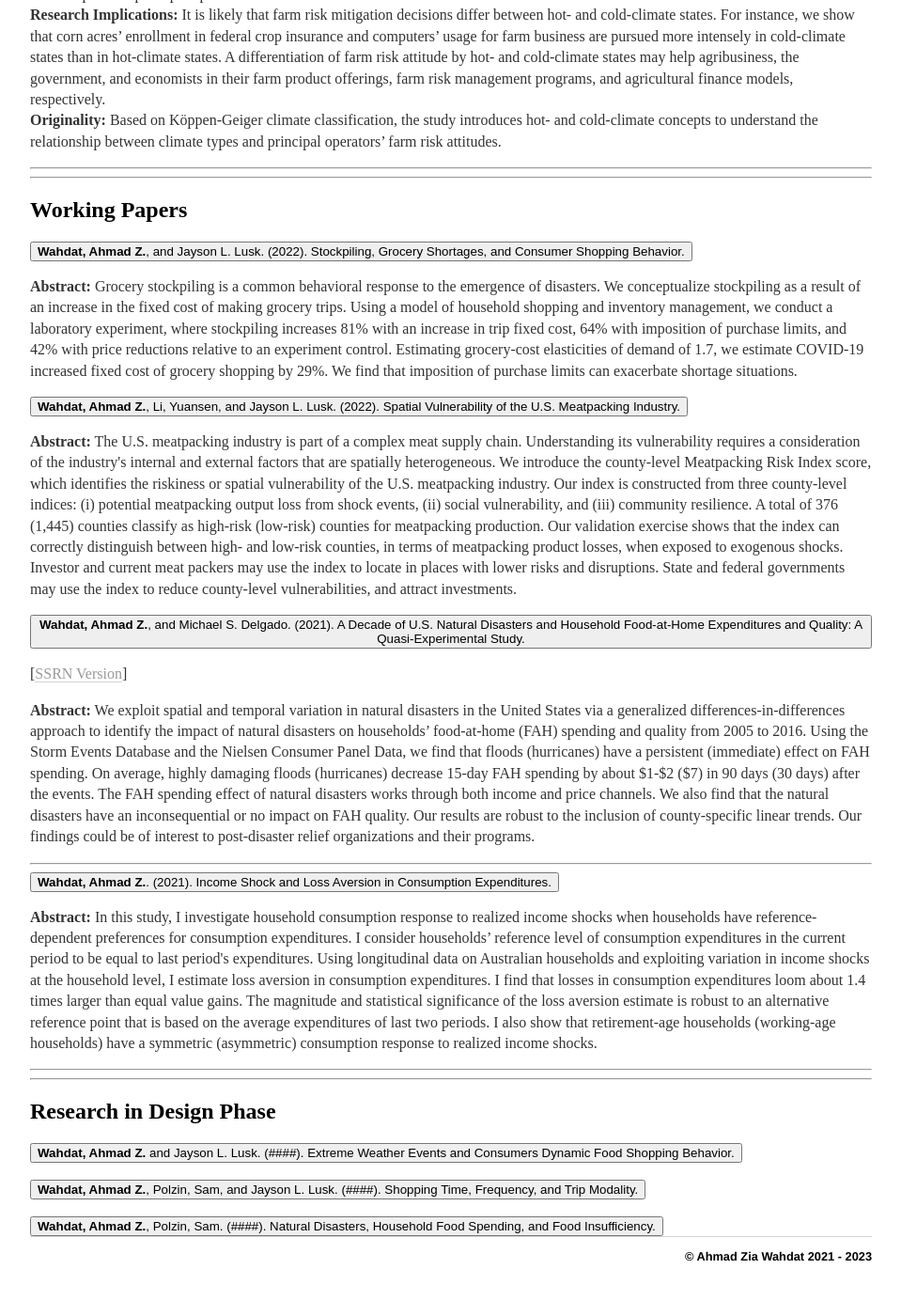
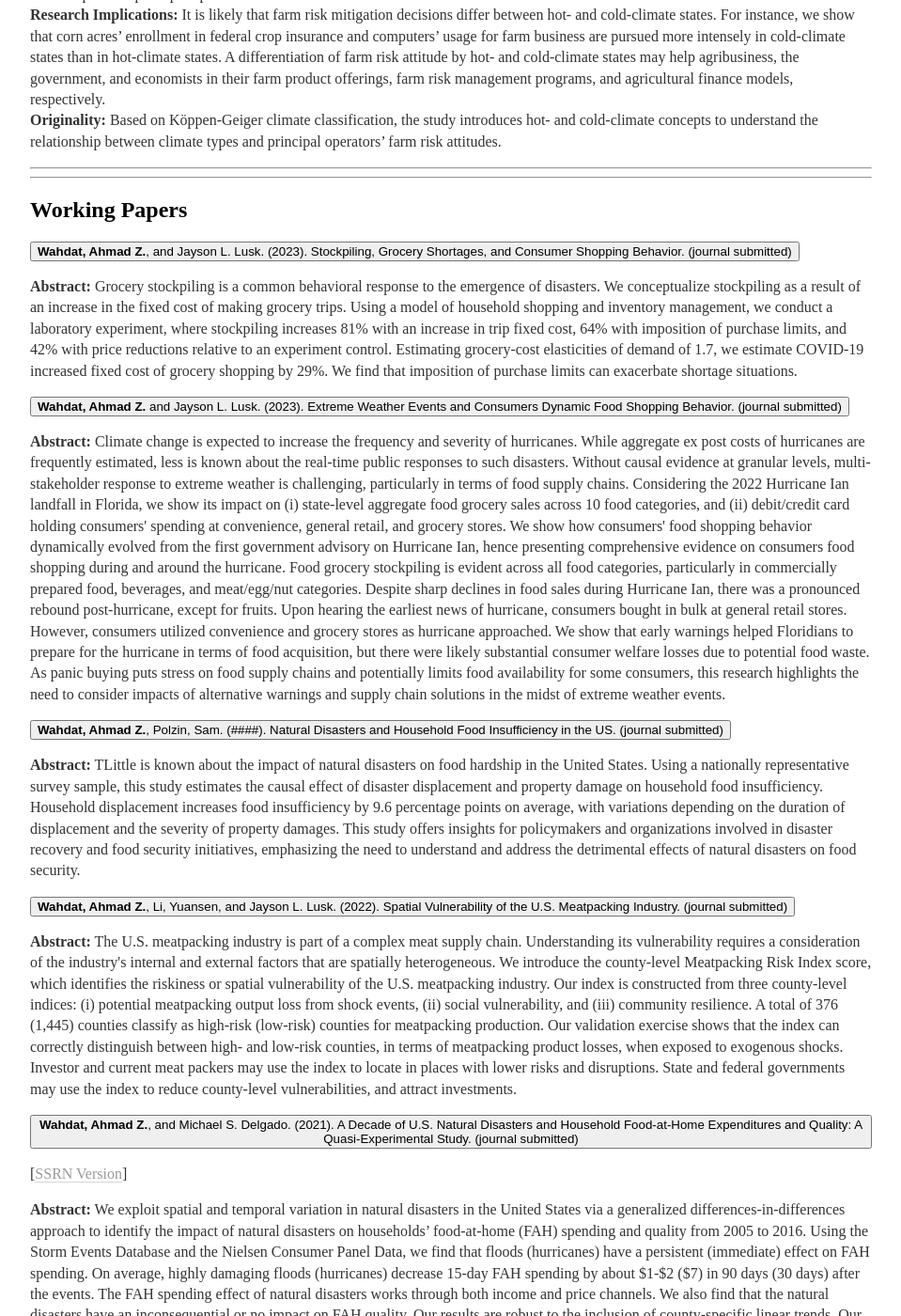
Before and after one commit to awahdat/webpage, a Jekyll site: the page built from research/index.html, in a window 1280 px wide and 1400 px high, scrolled down 1650 px. Shown: the whole window at 94% size, without its empty margins (160-1119 px from the left). Built offline with Jekyll 4.4.1, drawn with Linux system fonts in a browser that asks for light colours; some of the changed text lies outside the part shown.

Commit message:
Update index.html

```diff
--- a/research/index.html
+++ b/research/index.html
@@ -6,6 +6,25 @@ description: Research work of Ahmad Zia Wahdat.
 <div class="research">
 
 	<h2>Publications</h2>
+
+
+	<button class="accordion">Polzin, Sam S., Lusk, Jayson L., and <strong>Ahmad Z. Wahdat</strong>. (2023). Measuring Sustainable Consumer
+		Food Purchasing and Behavior. <em>Appetite.</em>,<em>180</em>, 106369. </button>
+	<p>[<a href="https://doi.org/10.1016/j.appet.2022.106369" target="_blank" rel="noopener noreferrer">Published Online Article</a>]</p>
+
+	<p><strong>Abstract:</strong> Consumer food purchasing and willingness to adopt a sustainable healthy diet (SHD) is a key factor affecting
+		the sustainability of the entire food system. Studies have developed scales to measure consumer preferences for particular
+		consumption patterns, while others have sought to empirically define the multiple dimensions of a sustainable food system
+		(environmental, social, economic, etc.). This paper builds on these literatures by tracking consumers’ SHD behaviors using a
+		large-scale, longitudinal survey of adults in the United States and mapping them onto multiple systems-level indicators.
+		We wanted to know whether consumers interact with the sustainability of their food along the same principles developed by experts.
+		Our study defines 18 food purchasing behaviors that support the sustainability goals of leading scientific institutions,
+		uses factor analysis to identify the unobserved drivers behind these behaviors, and creates SHD scores to investigate their
+		correlations with other consumer characteristics and behaviors. Factor analysis results show consumer food purchasing is
+		motivated by three underlying sustainability dimensions—Economic Security, Socio-Environment, and Nutrition—which are fewer
+		constructs than often defined by academic researchers. SHD scores reveal higher adoption of behaviors that fall under
+		Economic Security relative to the other two dimensions. All three sustainability constructs are impacted by socio-economic
+		and demographic characteristics.</p>
 
 	<button class="accordion"><strong>Wahdat, Ahmad Z.</strong>, and Jayson L. Lusk. (2022).
 	The Achilles Heel of the U.S. Food Industries: Exposure to Labor and Upstream Industries in the Supply Chain,
@@ -24,24 +43,6 @@ description: Research work of Ahmad Zia Wahdat.
 		production labor, consistent with the observed disruptions to the meatpacking sector during COVID-19,
 		which were largely caused by labor issues. Our results may help academics and practitioners to understand
 		food industries' vulnerabilities to upstream industries and labor occupations.</p>
-
-	<button class="accordion">Polzin, Sam S., Lusk, Jayson L., and <strong>Ahmad Z. Wahdat</strong>. (2023). Measuring Sustainable Consumer
-		Food Purchasing and Behavior. <em>Appetite.</em>,<em>180</em>, 106369. </button>
-	<p>[<a href="https://doi.org/10.1016/j.appet.2022.106369" target="_blank" rel="noopener noreferrer">Published Online Article</a>]</p>
-
-	<p><strong>Abstract:</strong> Consumer food purchasing and willingness to adopt a sustainable healthy diet (SHD) is a key factor affecting
-		the sustainability of the entire food system. Studies have developed scales to measure consumer preferences for particular
-		consumption patterns, while others have sought to empirically define the multiple dimensions of a sustainable food system
-		(environmental, social, economic, etc.). This paper builds on these literatures by tracking consumers’ SHD behaviors using a
-		large-scale, longitudinal survey of adults in the United States and mapping them onto multiple systems-level indicators.
-		We wanted to know whether consumers interact with the sustainability of their food along the same principles developed by experts.
-		Our study defines 18 food purchasing behaviors that support the sustainability goals of leading scientific institutions,
-		uses factor analysis to identify the unobserved drivers behind these behaviors, and creates SHD scores to investigate their
-		correlations with other consumer characteristics and behaviors. Factor analysis results show consumer food purchasing is
-		motivated by three underlying sustainability dimensions—Economic Security, Socio-Environment, and Nutrition—which are fewer
-		constructs than often defined by academic researchers. SHD scores reveal higher adoption of behaviors that fall under
-		Economic Security relative to the other two dimensions. All three sustainability constructs are impacted by socio-economic
-		and demographic characteristics.</p>
 				<hr />
 
 
@@ -109,8 +110,8 @@ Economic Impact Payments and Household Food Insufficiency during COVID-19: The C
 	<h2>Working Papers</h2>
 
 
-	<button class="accordion"><strong>Wahdat, Ahmad Z.</strong>, and Jayson L. Lusk. (2022). Stockpiling, Grocery Shortages,
-		and Consumer Shopping Behavior.</button>
+	<button class="accordion"><strong>Wahdat, Ahmad Z.</strong>, and Jayson L. Lusk. (2023). Stockpiling, Grocery Shortages,
+		and Consumer Shopping Behavior. (journal submitted)</button>
 
 	<p><strong>Abstract:</strong> Grocery stockpiling is a common behavioral response to the emergence of disasters.
 		We conceptualize stockpiling as a result of an increase in the fixed cost of making grocery trips.
@@ -121,11 +122,39 @@ Economic Impact Payments and Household Food Insufficiency during COVID-19: The C
 		can exacerbate shortage situations.</p>
 
 
+	<button class="accordion"><strong>Wahdat, Ahmad Z.</strong> and Jayson L. Lusk. (2023).
+		Extreme Weather Events and Consumers Dynamic Food Shopping Behavior. (journal submitted)</button>
+	<p><strong>Abstract:</strong> Climate change is expected to increase the frequency and severity of hurricanes.
+		While aggregate ex post costs of hurricanes are frequently estimated, less is known about the real-time public
+		responses to such disasters. Without causal evidence at granular levels, multi-stakeholder response to extreme
+		weather is challenging, particularly in terms of food supply chains. Considering the 2022 Hurricane Ian
+		landfall in Florida, we show its impact on (i) state-level aggregate food grocery sales across 10 food
+		categories, and (ii) debit/credit card holding consumers' spending at convenience, general retail,
+		and grocery stores. We show how consumers' food shopping behavior dynamically evolved from the first
+		government advisory on Hurricane Ian, hence presenting comprehensive evidence on consumers food
+		shopping during and around the hurricane. Food grocery stockpiling is evident across all food
+		categories, particularly in commercially prepared food, beverages, and meat/egg/nut categories.
+		Despite sharp declines in food sales during Hurricane Ian, there was a pronounced rebound
+		post-hurricane, except for fruits. Upon hearing the earliest news of hurricane, consumers bought in
+		bulk at general retail stores. However, consumers utilized convenience and grocery stores as hurricane
+		approached. We show that early warnings helped Floridians to prepare for the hurricane in terms of
+		food acquisition, but there were likely substantial consumer welfare losses due to potential food waste.
+		As panic buying puts stress on food supply chains and potentially limits food availability for some
+		consumers, this research highlights the need to consider impacts of alternative warnings and
+		supply chain solutions in the midst of extreme weather events.</p>
 
-
+	<button class="accordion"><strong>Wahdat, Ahmad Z.</strong>, Polzin, Sam. (####).
+		Natural Disasters and Household Food Insufficiency in the US. (journal submitted)</button>
+	<p><strong>Abstract:</strong> TLittle is known about the impact of natural disasters on food hardship in the United States.
+		Using a nationally representative survey sample, this study estimates the causal effect of disaster displacement
+		and property damage on household food insufficiency. Household displacement increases food insufficiency
+		by 9.6 percentage points on average, with variations depending on the duration of displacement and the
+		severity of property damages. This study offers insights for policymakers and organizations involved in
+		disaster recovery and food security initiatives, emphasizing the need to understand and address the
+		detrimental effects of natural disasters on food security. </p>
 
 	<button class="accordion"><strong>Wahdat, Ahmad Z.</strong>, Li, Yuansen, and Jayson L. Lusk. (2022). Spatial Vulnerability
-		of the U.S. Meatpacking Industry.</button>
+		of the U.S. Meatpacking Industry. (journal submitted)</button>
 
 	<p><strong>Abstract:</strong> The U.S. meatpacking industry is part of a complex meat supply chain. Understanding
 		its vulnerability requires a consideration of the industry's internal and external factors that
@@ -140,7 +169,7 @@ Economic Impact Payments and Household Food Insufficiency during COVID-19: The C
 		State and federal governments may use the index to reduce county-level vulnerabilities, and attract investments. </p>
 
 	<button class="accordion"><strong>Wahdat, Ahmad Z.</strong>, and Michael S. Delgado. (2021). A Decade of U.S. Natural Disasters and Household Food-at-Home
-		Expenditures and Quality: A Quasi-Experimental Study.</button>
+		Expenditures and Quality: A Quasi-Experimental Study. (journal submitted)</button>
 
 	<p>[<a href="https://ssrn.com/abstract=3743787" target="_blank" rel="noopener noreferrer">SSRN Version</a>]</p>
 		<!--(<a href="/files/Wahdat_JMP_2020_21.pdf" title="Download JMP">Job Market Paper</a>)</p> -->
@@ -156,7 +185,7 @@ Economic Impact Payments and Household Food Insufficiency during COVID-19: The C
 		Our findings could be of interest to post-disaster relief organizations and their programs.</p>
 
 			<hr />
-	<button class="accordion"><strong>Wahdat, Ahmad Z.</strong>. (2021). Income Shock and Loss Aversion in Consumption Expenditures.</button>
+	<button class="accordion"><strong>Wahdat, Ahmad Z.</strong>. (2021). Income Shock and Loss Aversion in Consumption Expenditures. (pending submission)</button>
 
       <p><strong>Abstract:</strong> In this study, I investigate  household consumption response to realized income shocks when
        households have reference-dependent preferences for consumption expenditures.
@@ -175,17 +204,11 @@ Using longitudinal data on Australian households and exploiting variation in inc
 
 	<h2>Research in Design Phase</h2>
 
-	<button class="accordion"><strong>Wahdat, Ahmad Z.</strong> and Jayson L. Lusk. (####).
-		Extreme Weather Events and Consumers Dynamic Food Shopping Behavior.</button>
-
-	<br>
-	<br>
 
 	<button class="accordion"><strong>Wahdat, Ahmad Z.</strong>, Polzin, Sam, and Jayson L. Lusk. (####). Shopping Time, Frequency, and Trip Modality.</button>
 		<br>
 		<br>
-	<button class="accordion"><strong>Wahdat, Ahmad Z.</strong>, Polzin, Sam. (####).
-		Natural Disasters, Household Food Spending, and Food Insufficiency.</button>
+
 
 
 
```
